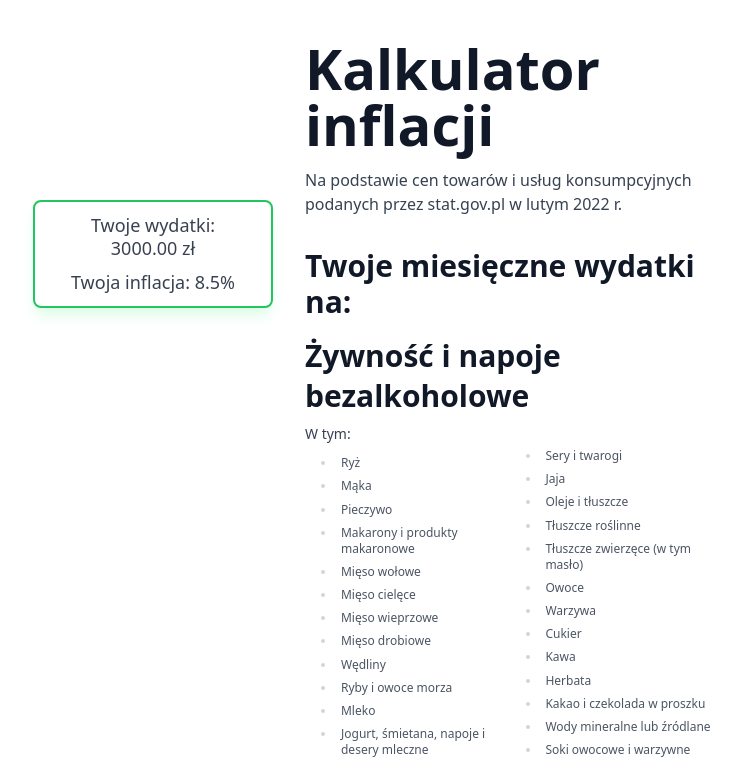
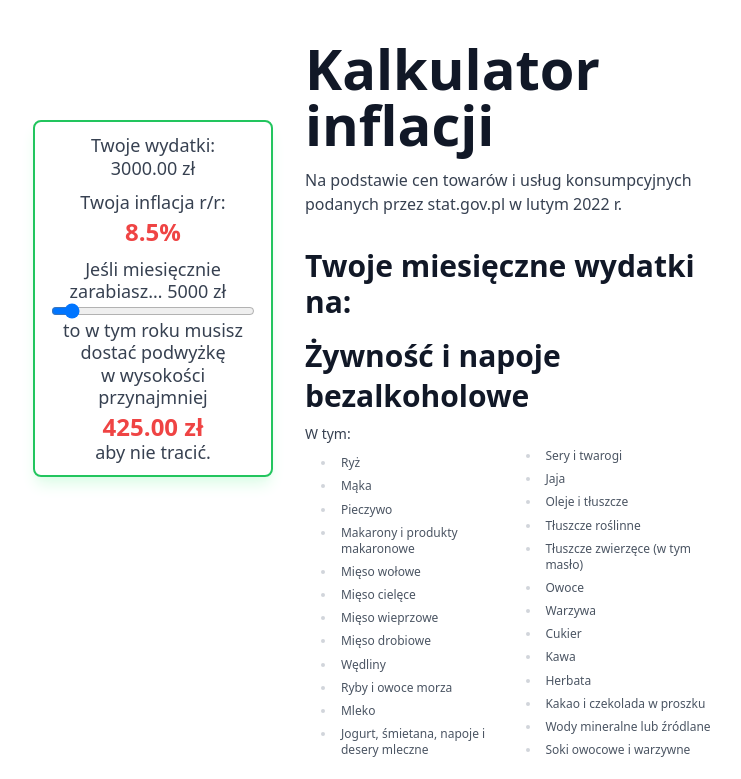
Before and after one commit to typeofweb-org/kalkulator-inflacji, a Next.js app: page / in a window 1280 px wide. Shown: the top 779 px of the page, without its empty margins (127-868 px from the left). Built offline with nearby package versions, Linux system fonts and the light colour scheme.

Commit message:
Add income calculator

```diff
--- /dev/null
+++ b/components/IncomeInput.tsx
@@ -0,0 +1,34 @@
+import { useState } from "react";
+import { formatMoney, getInflationColor } from "../utils/format";
+
+export const IncomeInput = ({ inflation }: { inflation: number }) => {
+  const [value, setValue] = useState(5000);
+
+  return (
+    <p className="text-lg tabular-nums">
+      Jeśli miesięcznie zarabiasz…{" "}
+      {(value.toString() + " zł").padEnd("60000 zł".length, " ")}
+      <label>
+        <input
+          aria-label="Twoje zarobki w złotówkach"
+          type="range"
+          className="block w-full"
+          min={1000}
+          step={500}
+          max={60000}
+          value={value}
+          onChange={(e) => setValue(e.target.valueAsNumber)}
+        />
+      </label>
+      to w tym roku musisz dostać podwyżkę w wysokości przynajmniej{" "}
+      <strong
+        className={`block font-bold text-2xl translate-y-0.5 ${getInflationColor(
+          inflation
+        )}`}
+      >
+        {formatMoney((inflation * value) / 100)}
+      </strong>{" "}
+      aby nie tracić.
+    </p>
+  );
+};
--- a/pages/index.tsx
+++ b/pages/index.tsx
@@ -8,8 +8,13 @@ import {
   WeightsRecord,
   gusCategoriesDetails,
 } from "../utils/questions";
-import { formatTotalExpenses, formatInflation } from "../utils/format";
+import {
+  formatMoney,
+  formatInflation,
+  getInflationColor,
+} from "../utils/format";
 import { PLNInput } from "../components/PLNInput";
+import { IncomeInput } from "../components/IncomeInput";
 
 const calculateTotalExpenses = (expenses: WeightsRecord) => {
   const expensesEntries = entries(expenses);
@@ -33,6 +38,8 @@ const Home: NextPage = () => {
       round(value * 30, 2)
     ),
   });
+
+  const localInflation = calculateTotalInflationForExpenses(watch());
 
   return (
     <div className="mt-6 relative max-w-md mx-auto pb-48 px-4">
@@ -74,13 +81,20 @@ const Home: NextPage = () => {
         <p className="text-lg">
           Twoje wydatki:
           <span className="block">
-            {formatTotalExpenses(calculateTotalExpenses(watch()))}
+            {formatMoney(calculateTotalExpenses(watch()))}
           </span>
         </p>
         <p className="text-lg">
-          Twoja inflacja:{" "}
-          {formatInflation(calculateTotalInflationForExpenses(watch()))}
+          Twoja inflacja r/r:{" "}
+          <strong
+            className={`font-bold inline-block text-2xl translate-y-0.5 ${getInflationColor(
+              localInflation
+            )}`}
+          >
+            {formatInflation(localInflation)}
+          </strong>
         </p>
+        <IncomeInput inflation={localInflation} />
       </output>
     </div>
   );
--- a/styles/globals.css
+++ b/styles/globals.css
@@ -8,6 +8,6 @@
 @screen lg {
   .position-near-center {
     transform: translateX(calc(-100% - theme("margin.8")));
-    top: 25vh;
+    top: 15vh;
   }
 }
--- a/tailwind.config.js
+++ b/tailwind.config.js
@@ -1,5 +1,9 @@
 module.exports = {
-  content: ["./pages/**/*.{ts,tsx}", "./components/**/*.{ts,tsx}"],
+  content: [
+    "./pages/**/*.{ts,tsx}",
+    "./components/**/*.{ts,tsx}",
+    "./utils/**/*.{ts,tsx}",
+  ],
   theme: {
     extend: {},
   },
--- a/utils/format.ts
+++ b/utils/format.ts
@@ -1,4 +1,12 @@
 export const formatInflation = (inflation: number) =>
   (inflation || 0).toFixed(1) + "%";
-export const formatTotalExpenses = (expenses: number) =>
+export const formatMoney = (expenses: number) =>
   (expenses || 0).toFixed(2) + " zł";
+export const getInflationColor = (inflation: number) =>
+  inflation > 8
+    ? "text-red-500"
+    : inflation > 5
+    ? "text-orange-600"
+    : inflation > 3
+    ? "text-yellow-700"
+    : "text-black";
```
Also changed, not shown: tailwind.config.cjs (deleted, +0 -7 lines).
